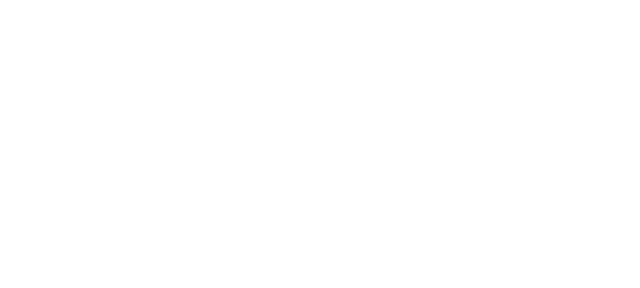
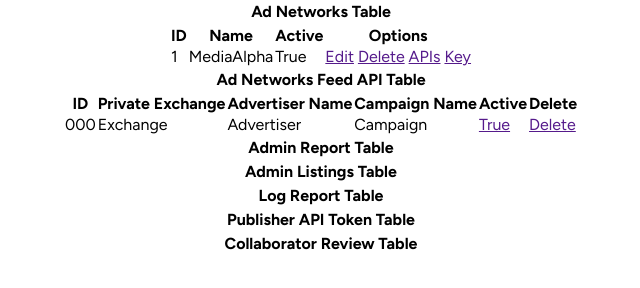
Before and after one commit to bigdiablo/mao, a plain HTML site: page index.html in a window 1280 px wide. Shown: the whole page, without its empty margins (319-959 px from the left). Drawn offline with Linux system fonts and the light colour scheme.

Commit message:
add tables

```diff
--- a/index.html
+++ b/index.html
@@ -3,10 +3,68 @@
     <meta charset="UTF-8">
     <meta name="viewport" content="width=device-width, initial-scale=1.0">
     <title>MAO</title>
+    <link rel="stylesheet" href="main.css">
     <link rel="stylesheet" href="mobile.css">
     <script type="text/javascript" src="https://kit.fontawesome.com/4c9962e02c.js" crossorigin="anonymous"></script>
 </head>
 <body>
+    <h3>Ad Networks Table</h3>
+    <table>
+        <thead>
+            <tr>
+                <th>ID</th>
+                <th>Name</th>
+                <th>Active</th>
+                <th>Options</th>
+            </tr>
+        </thead>
+        <tbody>
+            <tr>
+                <td>1</td>
+                <td>MediaAlpha</td>
+                <td>True</td>
+                <td>
+                    <a href="">Edit</a>
+                    <a href="">Delete</a>
+                    <a href="">APIs</a>
+                    <a href="">Key</a>
+                </td>
+            </tr>
+        </tbody>
+    </table>
+    <h3>Ad Networks Feed API Table</h3>
+    <table>
+        <thead>
+            <tr>
+                <th>ID</th>
+                <th>Private Exchange</th>
+                <th>Advertiser Name</th>
+                <th>Campaign Name</th>
+                <th>Active</th>
+                <th>Delete</th>
+            </tr>
+        </thead>
+        <tbody>
+            <tr>
+                <td>000</td>
+                <td>Exchange</td>
+                <td>Advertiser</td>
+                <td>Campaign</td>
+                <td>
+                    <a href="">True</a>
+                </td>
+                <td>
+                    <a href="">Delete</a>
+                </td>
+            </tr>
+        </tbody>
+    </table>
+    <h3>Admin Report Table</h3>
 
+
+    <h3>Admin Listings Table</h3>
+    <h3>Log Report Table</h3>
+    <h3>Publisher API Token Table</h3>
+    <h3>Collaborator Review Table</h3>
 </body>
 </html>
--- /dev/null
+++ b/main.css
@@ -0,0 +1,34 @@
+@charset "utf-8";
+
+@import url('https://fonts.googleapis.com/css2?family=Figtree:ital,wght@0,300..900;1,300..900&display=swap');
+
+html,
+body {
+    font-family: "Figtree", sans-serif;
+    -webkit-text-size-adjust: 100%;
+    -ms-text-size-adjust: 100%;
+    text-size-adjust: 100%;
+    scroll-behavior: smooth;
+}
+
+body {
+    display: flex;
+    align-items: center;
+    flex-direction: column;
+}
+
+*,
+*::after,
+*::before {
+    outline: 0;
+    margin: 0;
+    padding: 0;
+    box-sizing: border-box;
+    -webkit-box-sizing: border-box;
+}
+
+h3 {
+    font-size: 16px;
+    font-weight: bold;
+    line-height: 1.5;
+}
```
